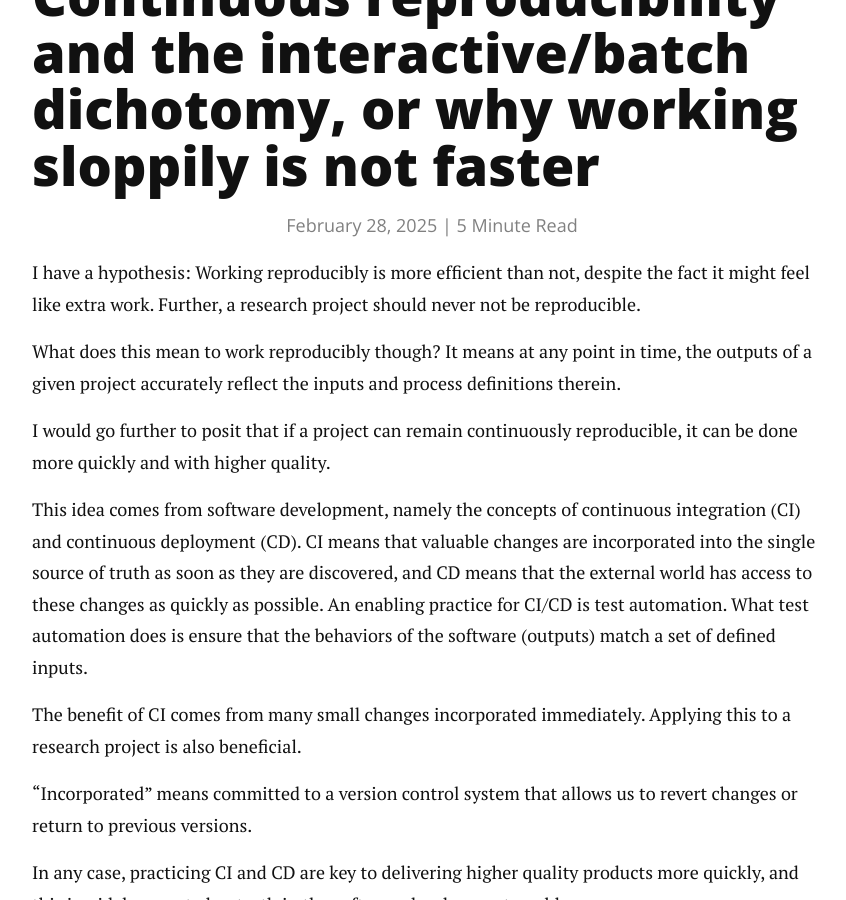
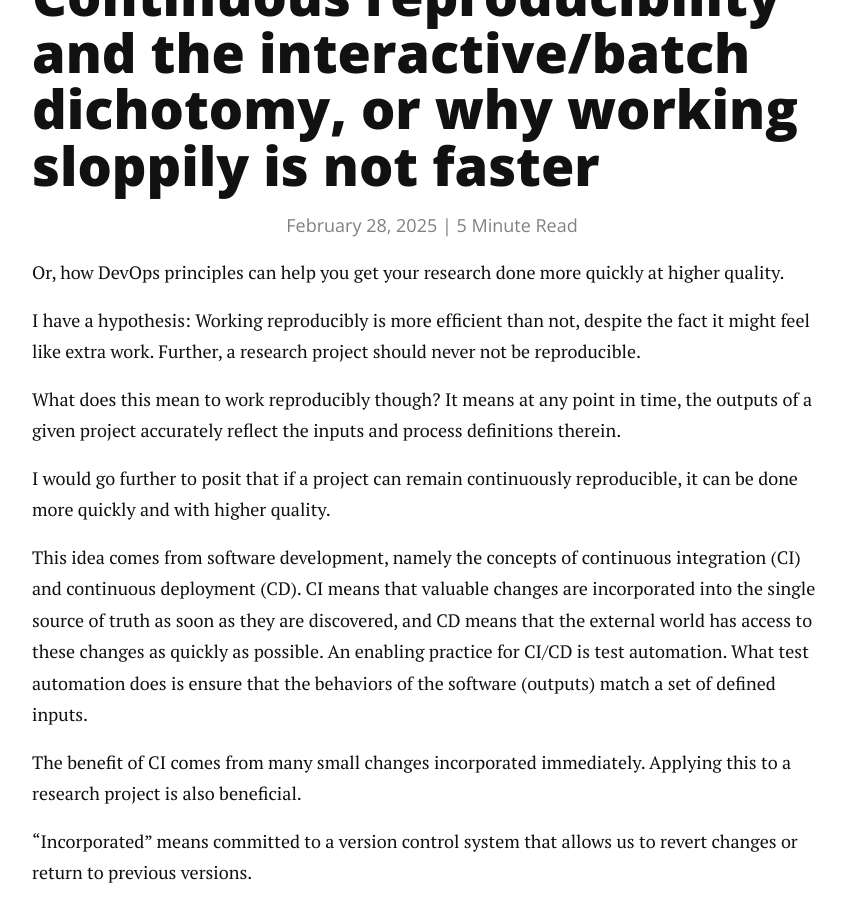
Before and after one commit to petebachant/petebachant.github.io, a Jekyll site: the page built from _posts/2025-02-28-continuous-reproducibility.markdown, in a window 1280 px wide and 900 px high, scrolled down 335 px. Shown: the whole window, without its empty margins (208-1054 px from the left). Built offline with Jekyll 4.4.1, drawn with Linux system fonts in a browser that asks for light colours; nearby versions of some CDN libraries; comment, search, counter and statistics services are not loaded.

Commit message:
Add DevOps comment

```diff
--- a/_posts/2025-02-28-continuous-reproducibility.markdown
+++ b/_posts/2025-02-28-continuous-reproducibility.markdown
@@ -8,6 +8,9 @@ categories:
   - Open science
   - Reproducibility
 ---
+
+Or, how DevOps principles can help you get your research done more
+quickly at higher quality.
 
 I have a hypothesis: Working reproducibly is more efficient than not,
 despite the fact it might feel like extra work.
```
